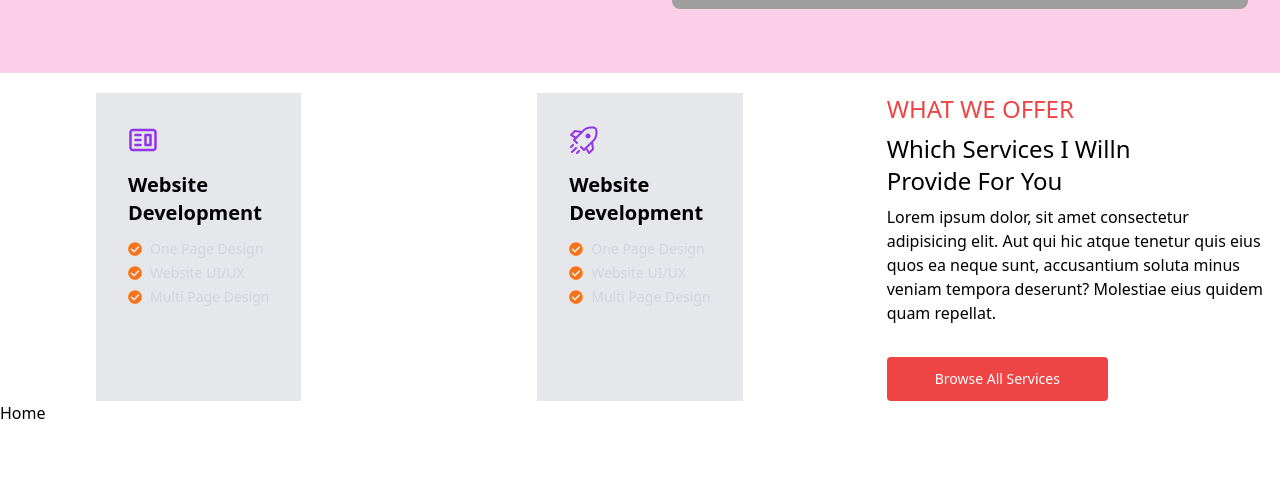
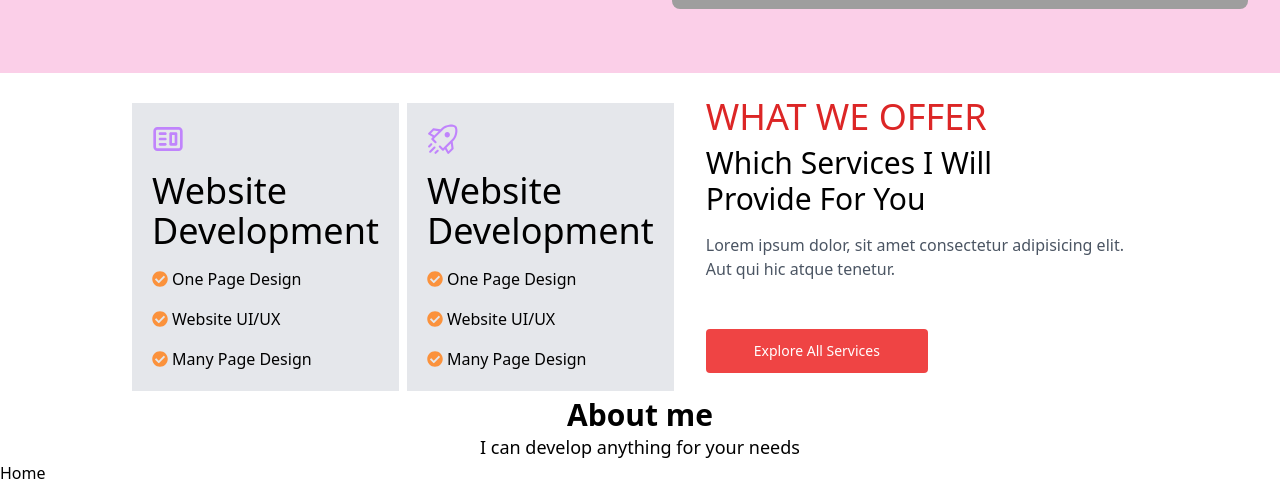
Before and after one commit to gashnick/my-portifolio-web, a React (Vite) app: page / in a window 1280 px wide. Shown: the part 619-1101 px from the top of the page. Before the commit the page ends 1044 px from the top, so only its background shows below. Built offline with nearby package versions, Linux system fonts and the light colour scheme; grey boxes are pictures that could not be loaded.

Commit message:
finish up with services section

```diff
--- a/src/App.jsx
+++ b/src/App.jsx
@@ -3,12 +3,14 @@ import React from "react";
 import Header from "./components/Header";
 import Home from "./pages/Home";
 import Services from "./components/Services";
+import About from "./components/About";
 
 export default function App() {
   return (
     <BrowserRouter>
       <Header />
       <Services />
+      <About />
       <Routes>
         <Route path="/" element={<Home />} />
       </Routes>
--- /dev/null
+++ b/src/components/About.jsx
@@ -0,0 +1,14 @@
+import React from "react";
+
+export default function About() {
+  return (
+    <div>
+      <div>
+        <h2 className="text-3xl font-bold text-center">About me</h2>
+        <p className="text-lg text-center">
+          I can develop anything for your needs
+        </p>
+      </div>
+    </div>
+  );
+}
--- a/src/components/Services.jsx
+++ b/src/components/Services.jsx
@@ -5,66 +5,63 @@ import { RxRocket } from "react-icons/rx";
 
 export default function Services() {
   return (
-    <div className="grid grid-cols-1 gap-4 lg:grid-cols-3 lg:gap-8 mt-5">
-      <div className=" bg-gray-200 lg:ml-24 sm:mx-auto">
-        <div className="block p-8">
-          <CgWebsite className="text-purple-600 lg:text-3xl sm:text-4xl" />
-          <h2 className="mt-4 text-xl font-bold mb-3">
-            Website <br /> Development
-          </h2>
-
-          <ul className="mt-1 text-sm text-gray-300 gap-y-2">
-            <li className="flex items-center gap-x-2 capitalize mb-1">
-              <FaCheckCircle className="text-orange-500" /> one page design
+    <section>
+      <div className="flex items-center justify-center gap-4 flex-col sm:flex-row sm:gap-2">
+        <div className="bg-gray-200 mt-6 p-3">
+          <CgWebsite className="text-purple-400 text-center text-5xl p-2" />
+          <h1 className="text-3xl lg:text-4xl sm:text-2xl capitalize p-2">
+            Website <br />
+            development
+          </h1>
+          <ul>
+            <li className="flex items-center p-2 gap-1">
+              <FaCheckCircle className="text-orange-400" /> One Page Design
             </li>
-            <li className="flex items-center gap-x-2 capitalize mb-1">
-              <FaCheckCircle className="text-orange-500" /> Website UI/UX
+            <li className="flex items-center p-2 gap-1">
+              <FaCheckCircle className="text-orange-400" /> Website UI/UX
             </li>
-            <li className="flex items-center gap-x-2 capitalize">
-              <FaCheckCircle className="text-orange-500" /> Multi page design
+            <li className="flex items-center p-2 gap-1">
+              <FaCheckCircle className="text-orange-400" /> Many Page Design
             </li>
           </ul>
         </div>
-      </div>
-      <div className=" bg-gray-200  sm:mx-auto">
-        <div className="block p-8">
-          <RxRocket className="text-purple-600 lg:text-3xl sm:text-4xl" />
-          <h2 className="mt-4 text-xl font-bold mb-3">
-            Website <br /> Development
-          </h2>
-
-          <ul className="mt-1 text-sm text-gray-300 gap-y-2">
-            <li className="flex items-center gap-x-2 capitalize mb-1">
-              <FaCheckCircle className="text-orange-500" /> one page design
+        <div className="bg-gray-200 mt-6 p-3">
+          <RxRocket className="text-purple-400 text-center text-5xl p-2" />
+          <h1 className="text-3xl lg:text-4xl sm:text-2xl capitalize p-2">
+            Website <br />
+            development
+          </h1>
+          <ul>
+            <li className="flex items-center p-2 gap-1">
+              <FaCheckCircle className="text-orange-400" /> One Page Design
             </li>
-            <li className="flex items-center gap-x-2 capitalize mb-1">
-              <FaCheckCircle className="text-orange-500" /> Website UI/UX
+            <li className="flex items-center p-2 gap-1">
+              <FaCheckCircle className="text-orange-400" /> Website UI/UX
             </li>
-            <li className="flex items-center gap-x-2 capitalize">
-              <FaCheckCircle className="text-orange-500" /> Multi page design
+            <li className="flex items-center p-2 gap-1">
+              <FaCheckCircle className="text-orange-400" /> Many Page Design
             </li>
           </ul>
         </div>
-      </div>
-      <div className="mx-3">
-        <h3 className="text-1xl lg:text-2xl text-red-500 uppercase mb-2">
-          What we offer
+        <div className="p-6">
+          <h2 className="text-red-600 text-3xl sm:text-3xl xl:text-4xl mb-2">
+            WHAT WE OFFER
+          </h2>
+          <h3 className="text-3xl sm:text-2xl xl:text-3xl">
+            Which Services I Will <br /> Provide For You
           </h3>
-        <h2 className="text-1xl lg:text-2xl capitalize">
-          Which services i willn <br /> provide for you
-        </h2>
-        <p className="text-1xl lg:text-1xl mt-2">
-          Lorem ipsum dolor, sit amet consectetur adipisicing elit. Aut qui hic
-          atque tenetur quis eius quos ea neque sunt, accusantium soluta minus
-          veniam tempora deserunt? Molestiae eius quidem quam repellat.
+          <p className="mt-4 text-gray-600 mb-4">
+            Lorem ipsum dolor, sit amet consectetur adipisicing elit. <br /> Aut
+            qui hic atque tenetur.
           </p>
           <a
             href="#"
             className="mt-8 inline-block rounded bg-red-500 px-12 py-3 text-sm font-medium text-white transition hover:bg-indigo-700 focus:outline-none focus:ring focus:ring-yellow-400"
           >
-          Browse All Services
+            Explore All Services
           </a>
         </div>
       </div>
+    </section>
   );
 }
```
Lines whose indentation alone changed are shown as unchanged.
